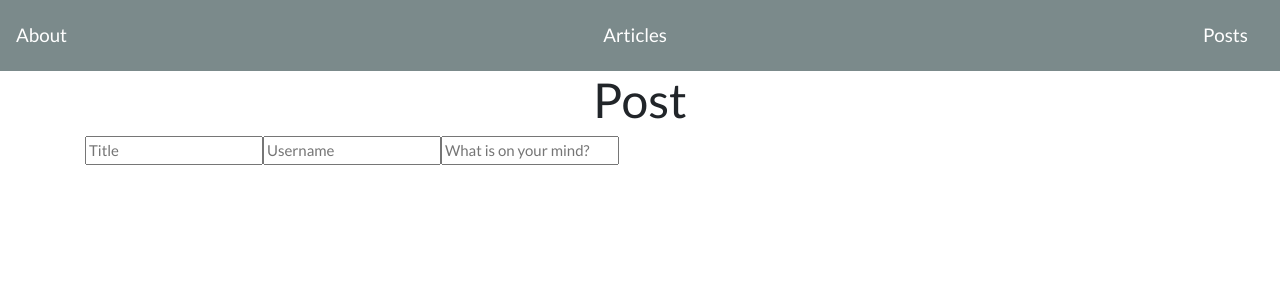
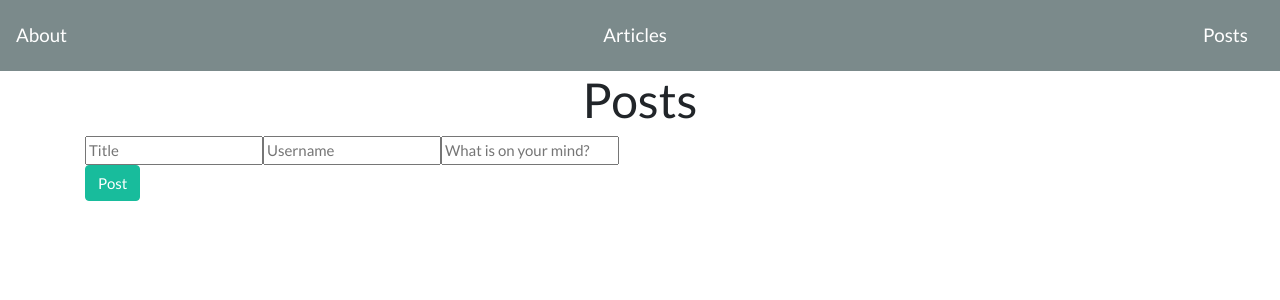
Before and after one commit to kim-tor/mind-link, a React (Create React App) app in the folder client/: page /posts in a window 1280 px wide. Shown: the top 300 px of the page. Built offline with nearby package versions, Linux system fonts and the light colour scheme.

Commit message:
The updates for the post

```diff
--- a/client/src/components/Posts/index.js
+++ b/client/src/components/Posts/index.js
@@ -13,7 +13,7 @@ export function PostList({ children }) {
 export function PostListItem({
   title,
   username,
-  body,
+  thoughts,
 }) {
   return (
     <li className="list-group-item">
--- a/client/src/pages/Posts.js
+++ b/client/src/pages/Posts.js
@@ -7,9 +7,11 @@ import API from "../utils/API"
 class Posts extends Component {
   state = {
     title: "",
+    username: "",
+    throughts: "",
   };
 
-  // When the component mounts, get a list of all available base breeds and update this.state.breeds
+  // When the component mounts, get a list of all available past posts
   componentDidMount() {
     // API.getPostsList()
     //   .then(res => this.setState({ posts: res.data.message }))
@@ -35,12 +37,15 @@ class Posts extends Component {
     return (
       <div>
         <Container style={{ minHeight: "80%" }}>
-          <h1 className="text-center">Post</h1>
+          <h1 className="text-center">Posts</h1>
           <form>
             <input value={this.state.title} name="title" placeholder="Title" onChange={this.handleInputChange}/>
             <input value={this.state.username} name="username" placeholder="Username" onChange={this.handleInputChange}/>
             <input value={this.state.thoughts} name="thoughts" placeholder="What is on your mind?" onChange={this.handleInputChange}/>
           </form>
+          <button on Click={this.handleForSubmit} className="btn btn-success" type="submit">
+            Post
+          </button>
           {/* <Alert
             type="danger"
             style={{ opacity: this.state.error ? 1 : 0, marginBottom: 10 }}
```
